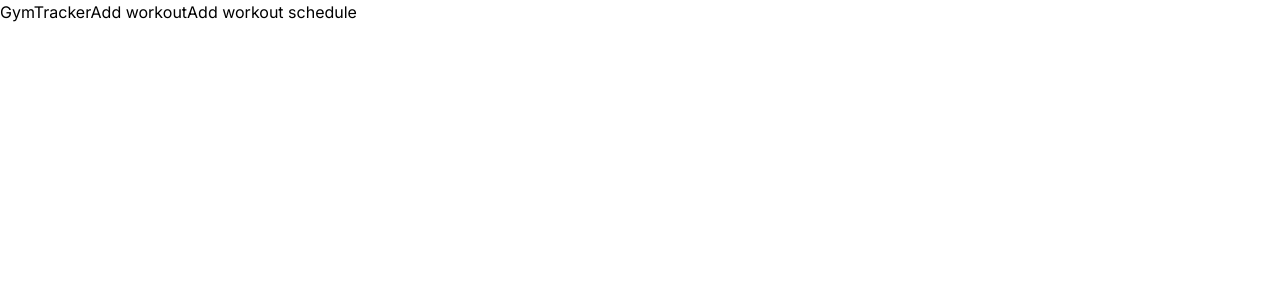
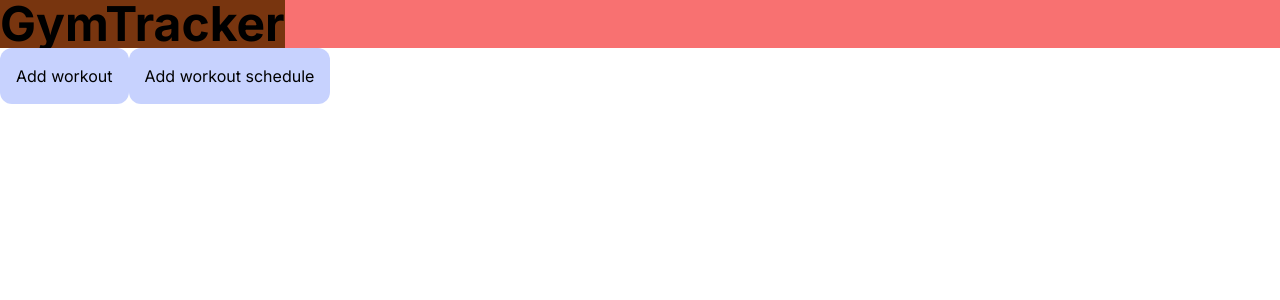
Before and after one commit to TonyNgyen/GymTracker-prototype, a Next.js app: page / in a window 1280 px wide. Shown: the top 300 px of the page. Built offline with nearby package versions, Linux system fonts and the light colour scheme; no server answers; the database is empty.

Commit message:
Styling navigation bar

```diff
--- a/app/layout.tsx
+++ b/app/layout.tsx
@@ -1,6 +1,6 @@
 import type { Metadata } from "next";
 import { Inter } from "next/font/google";
-import "./globals.css";
+import "@/public/css/globals.css"
 import Navbar from "@/components/Navbar";
 
 const inter = Inter({ subsets: ["latin"] });
--- a/app/page.tsx
+++ b/app/page.tsx
@@ -4,8 +4,18 @@ import Link from "next/link";
 export default function Home() {
   return (
     <>
-      <Link href={"/addWorkout"}>Add workout</Link>
-      <Link href={"/addWorkoutSchedule"}>Add workout schedule</Link>
+      <Link
+        href={"/addWorkout"}
+        className="bg-indigo-200 py-4 px-4 rounded-xl inline-block"
+      >
+        Add workout
+      </Link>
+      <Link
+        href={"/addWorkoutSchedule"}
+        className="bg-indigo-200 py-4 px-4 rounded-xl inline-block"
+      >
+        Add workout schedule
+      </Link>
       <WorkoutList />
     </>
   );
--- a/components/Navbar.tsx
+++ b/components/Navbar.tsx
@@ -2,7 +2,13 @@ import Link from "next/link";
 import React from "react";
 
 function Navbar() {
-  return <Link href={"/"}>GymTracker</Link>;
+  return (
+    <div className="bg-red-400 flex">
+      <Link href={"/"} className="text-5xl font-bold bg-amber-900 inline-block">
+        GymTracker
+      </Link>
+    </div>
+  );
 }
 
 export default Navbar;
--- a/components/WorkoutList.jsx
+++ b/components/WorkoutList.jsx
@@ -38,7 +38,7 @@ export default async function WorkoutList() {
     <>
       {workout["workout"].map((w) => (
         <div
-          className="p-4 border border-slade-300 my-3 flex justify-between gap-5 items-start"
+          className="p-4 border border-slade-300 mb-3 flex justify-between gap-5 items-start"
           key={w._id}
         >
           <div>
```
Also changed, not shown: public/css/globals.css (renamed from app/globals.css).
